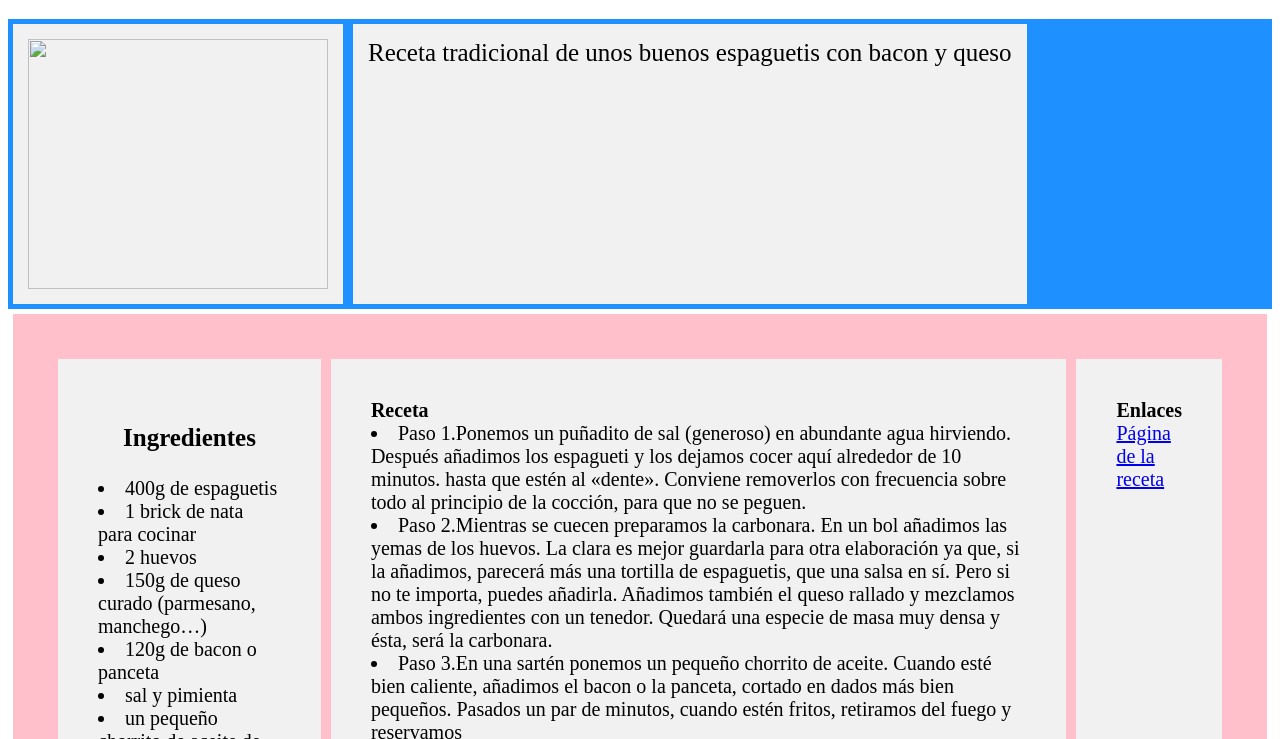
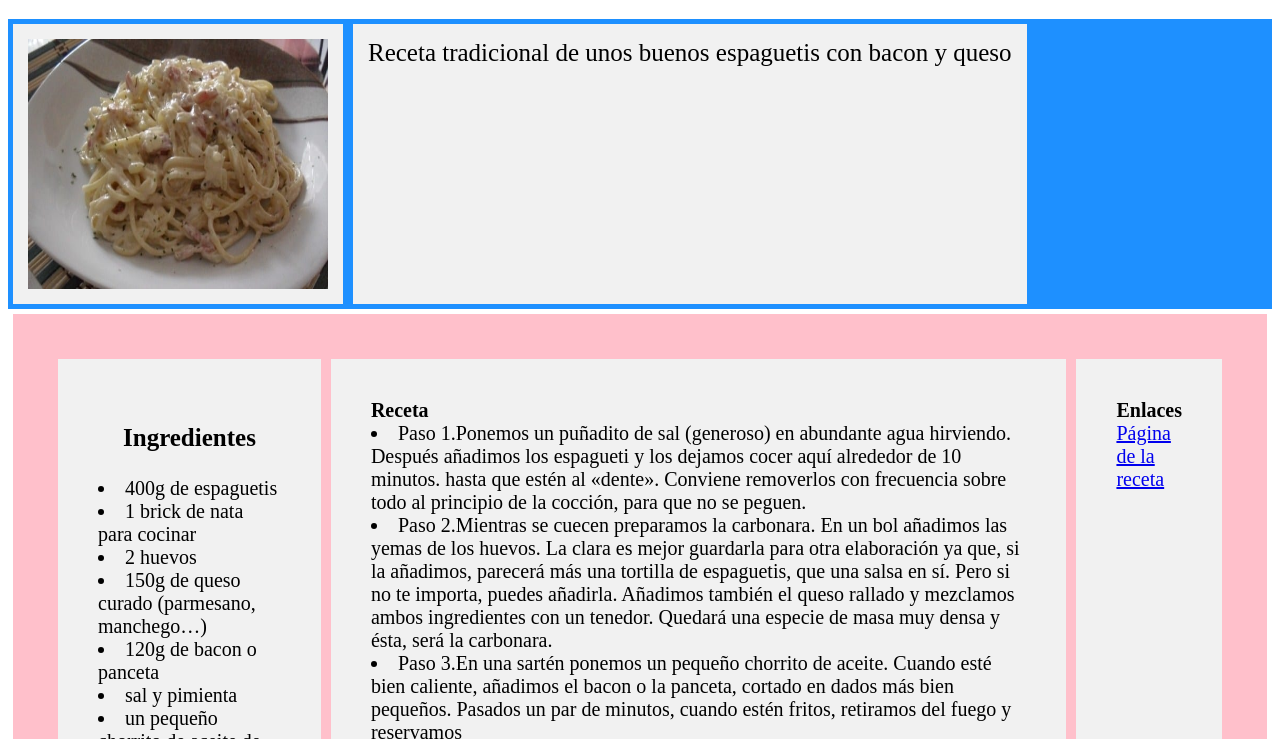
Before and after one commit to ManuDpm/ManuDpm.github.io, a plain HTML site: page index.html in a window 1280 px wide. Shown: the part 61-800 px from the top of the page. Drawn offline with Linux system fonts and the light colour scheme.

Commit message:
Update index.html

```diff
--- a/index.html
+++ b/index.html
@@ -56,7 +56,7 @@
 <h1>Cómo hacer unos spaguetis a la carbonara</h1>
 
 <div class="flex-container">
-    <div> <img src="imagenes/espaguettis.png" style="width: 300px; height: 250px ; float:left;"> </div>
+    <div> <img src="espaguettis.png" style="width: 300px; height: 250px ; float:left;"> </div>
     <div>Receta tradicional de unos buenos espaguetis con bacon y queso</div>
 
 </div>
```
